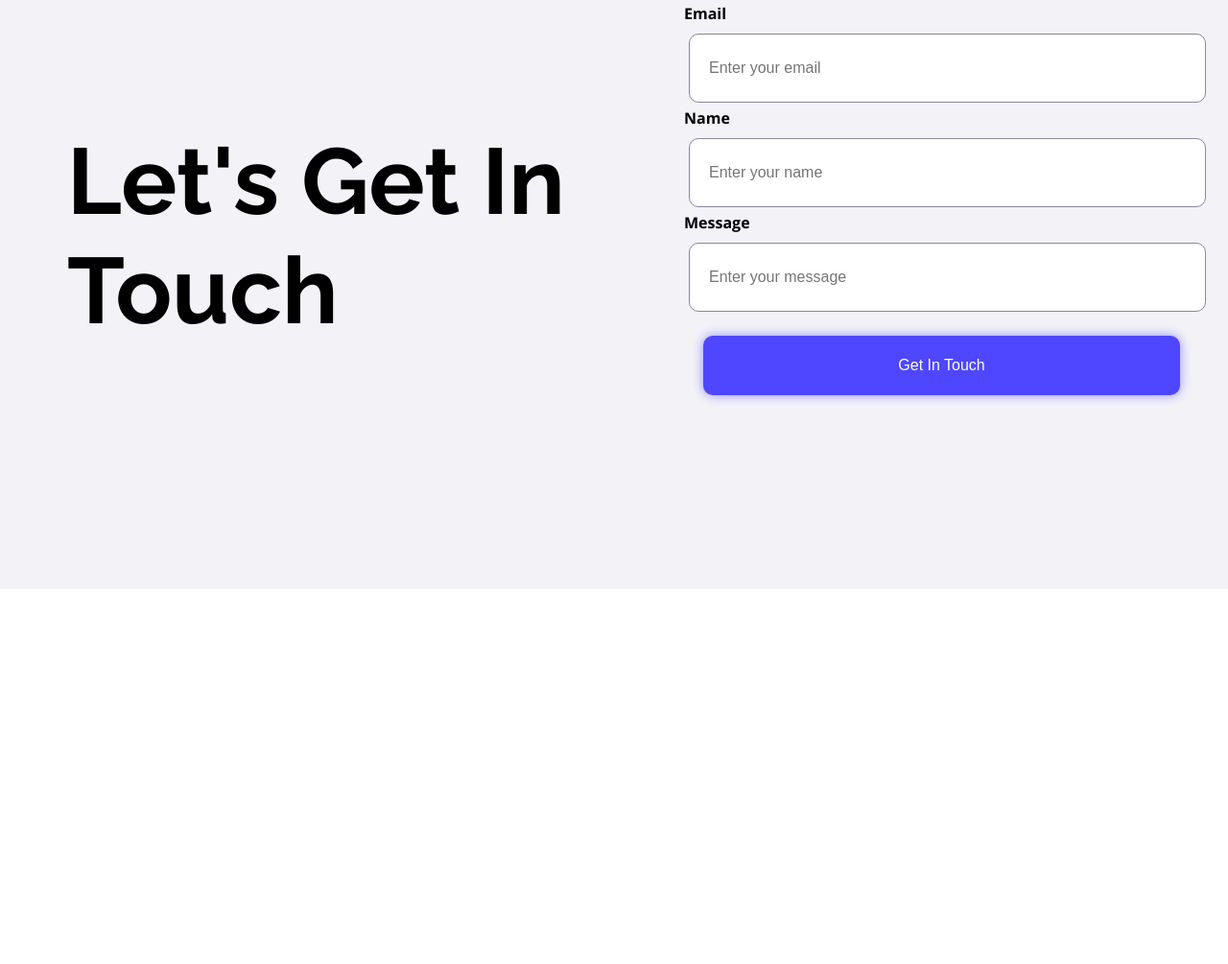
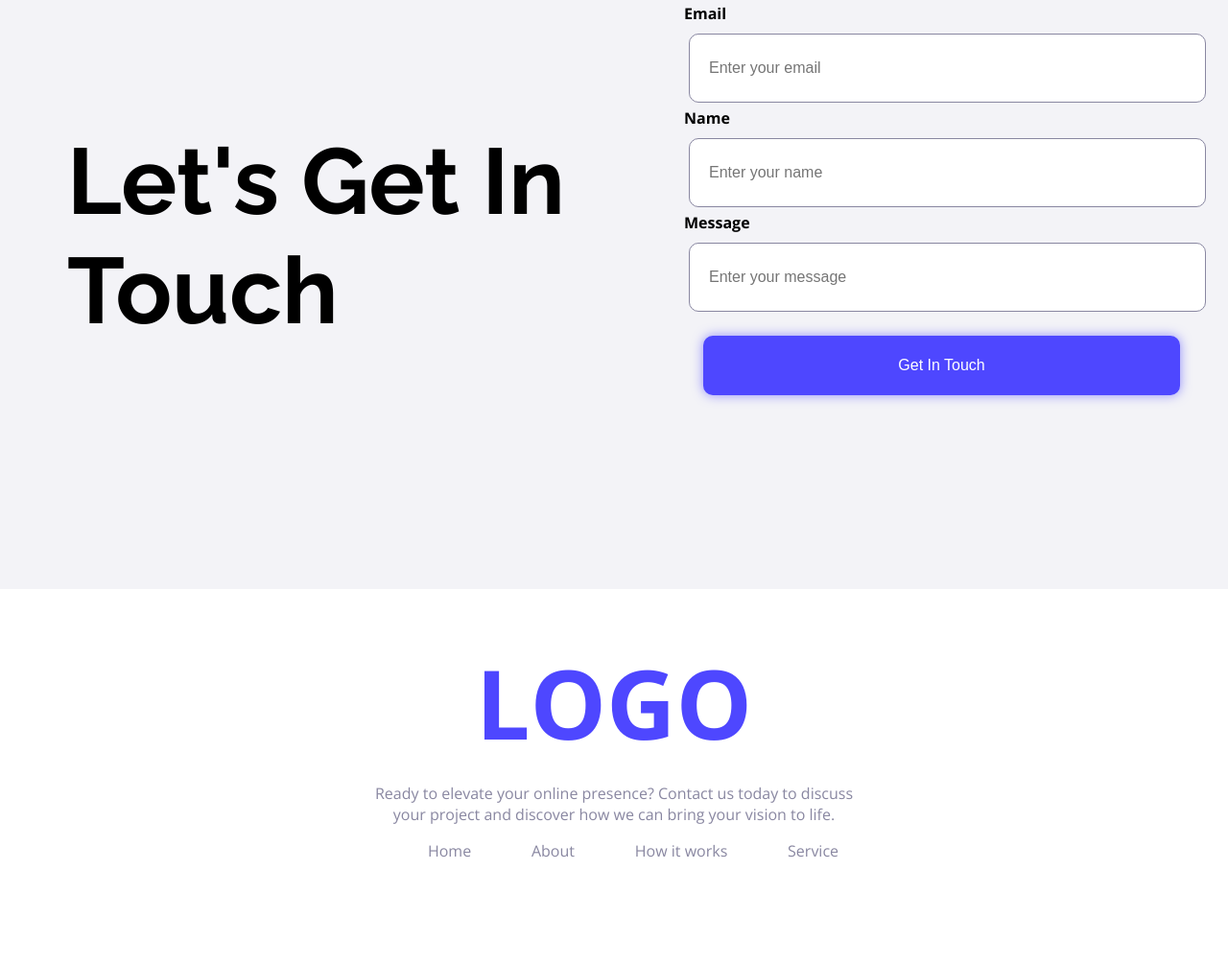
Before and after one commit to sagarpaulpro/B12A01, a plain HTML site: page index.html in a window 1280 px wide. Shown: the part 2685-3690 px from the top of the page at 96% size. Before the commit the page ends 3299 px from the top, so only its background shows below. Drawn offline with nearby package versions, Linux system fonts and the light colour scheme.

Commit message:
Added Footer Section

```diff
--- a/index.html
+++ b/index.html
@@ -158,5 +158,19 @@
             </div>
         </section>
     </main>
+    <footer>
+        <div class="container">
+            <h1><b>LOGO</b></h1>
+            <div class="footer-items">
+            <p class="footer-item">Ready to elevate your online presence? Contact us today to discuss your project and discover how we can bring your vision to life.</p>
+            <ul class="footer-item">
+            <li><a href="#Home">Home</a></li>
+            <li><a href="#About">About</a></li>
+            <li><a href="#work">How it works</a></li>
+            <li><a href="#service">Service</a></li>
+        </ul>
+        </div>
+        </div>
+    </footer>
 </body>
 </html>
--- a/style.css
+++ b/style.css
@@ -296,3 +296,40 @@ main {
     margin-bottom: 5px;
     font-weight: bold;
 }
+
+/* Footer Area */
+footer {
+    justify-content: center;
+    text-align: center;
+    padding-bottom: 120px;
+    padding-top: 50px;
+    margin-top: 0;
+    margin: 0 auto;
+}
+.container {
+    width: 531px;
+    height: 221px;
+    margin: 0 auto;
+    text-align: center;
+}
+.container h1 {
+    color:#4E47FF;
+    font-size: 100px;
+    font-weight: bold;
+    margin: 0px;
+}
+
+footer ul {
+    display: flex;
+    justify-content: space-around;
+}
+footer ul li {
+    list-style-type: none;
+}
+footer ul li a {
+    text-decoration: none;
+    color: #8987A1;
+}
+.footer-item {
+    color: #8987A1;
+}
```
